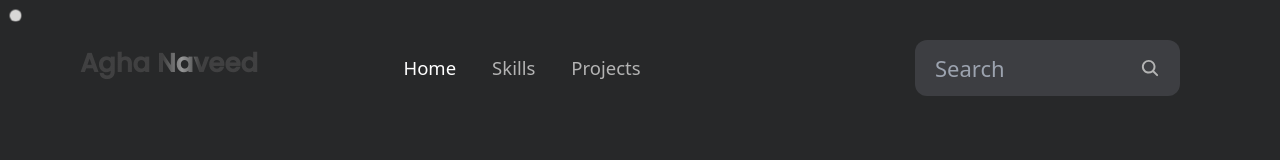
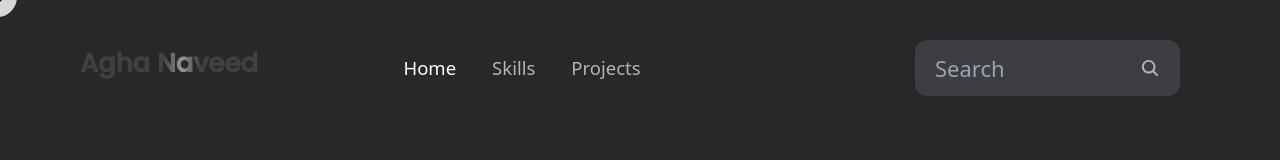
Before and after one commit to agha-naveed/my-portfolio, a React (Vite) app: page / in a window 1280 px wide. Shown: the top 160 px of the page. Built offline with nearby package versions, Linux system fonts and the light colour scheme.

Commit message:
custom cursor

```diff
--- a/package.json
+++ b/package.json
@@ -15,6 +15,7 @@
     "@tsparticles/react": "^3.0.0",
     "@tsparticles/slim": "^3.7.1",
     "aos": "^2.3.4",
+    "framer-motion": "^12.0.5",
     "react": "^18.3.1",
     "react-dom": "^18.3.1",
     "react-icons": "^5.4.0",
--- a/src/Home.jsx
+++ b/src/Home.jsx
@@ -4,6 +4,7 @@ import Skills from './components/Skills'
 import Projects from './components/Projects'
 import ProjectGallery from './components/ProjectGallery';
 import Cursor from './extraComponents/Cursor';
+// import {Cursor} from 'motion'
 
 export default function Home() {
 
@@ -12,6 +13,7 @@ export default function Home() {
     return (
         <div className='w-full md:h-full'>
             <Cursor />
+
             <Header />
             <Skills />
             <Projects />
--- a/src/extraComponents/Cursor.jsx
+++ b/src/extraComponents/Cursor.jsx
@@ -1,31 +1,55 @@
-import React, { useEffect, useState } from 'react'
+import React, { useState, useEffect } from 'react';
+import { motion } from 'framer-motion';
 
-export default function Cursor() {
-  const [cursorPosition, setCursorPosition] = useState({ x: 0, y: 0 });
-  const [cursorStyle, setCursorStyle] = useState({ x: 0, y: 0 });
+const CustomCursor = () => {
+  const [cursorPos, setCursorPos] = useState({ x: 0, y: 0 });
 
   useEffect(() => {
-    const updateCursorPosition = (e) => {
-      setCursorPosition({ x: e.clientX, y: e.clientY });
+    const updateCursorPos = (e) => {
+      setCursorPos({ x: e.clientX, y: e.clientY });
     };
-
-    window.addEventListener('mousemove', updateCursorPosition);
+    window.addEventListener('mousemove', updateCursorPos);
 
     return () => {
-      window.removeEventListener('mousemove', updateCursorPosition);
+      window.removeEventListener('mousemove', updateCursorPos);
     };
   }, []);
 
-  return (
-    <div className="pointer-events-none">
-      <div
-        style={{
-          left: `${cursorPosition.x}px`,
-          top: `${cursorPosition.y}px`,
-          transform: "translate(80%, 80%)",
-        }}
-        className="fixed top-0 left-0 z-[4000] w-3 h-3 bg-white rounded-full mix-blend-difference"
-      ></div>
-    </div>
+  return (<>
+    <motion.div
+      style={{
+        position: 'fixed',
+        top: 0,
+        left: 0,
+        pointerEvents: 'none',
+        width: '13px',
+        height: '13px',
+        borderRadius: '50%',
+        backgroundColor: 'black',
+        transform: `translate3d(${cursorPos.x - 10}px, ${cursorPos.y - 10}px, 0)`,
+        transition: 'transform 0.1s ease-out',
+        zIndex: 40000
+      }}
+    />
+    <motion.div
+      style={{
+        position: 'fixed',
+        top: "-13px",
+        left: "-13px",
+        mixBlendMode: "difference",
+        pointerEvents: 'none',
+        width: '40px',
+        height: '40px',
+        borderRadius: '50%',
+        backgroundColor: 'white',
+        border: '2px solid white',
+        transform: `translate3d(${cursorPos.x - 10}px, ${cursorPos.y - 10}px, 0)`,
+        transition: 'transform 0.4s ease-out',
+        zIndex: 4000
+      }}
+    /></>
+
   );
-}
+};
+
+export default CustomCursor;
```
Also changed, not shown: 1 other file (tests, documents, lock files or other folders).
